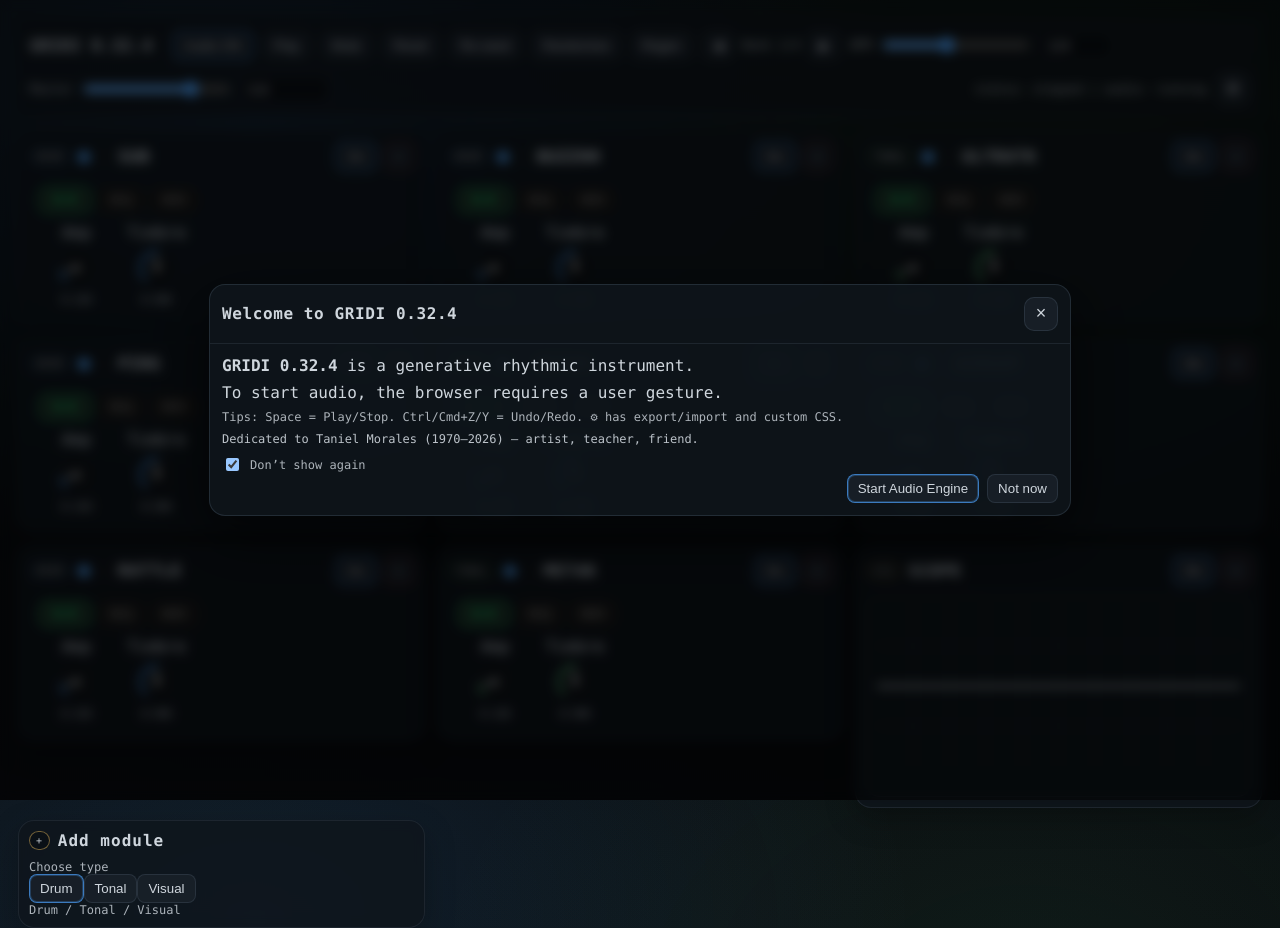
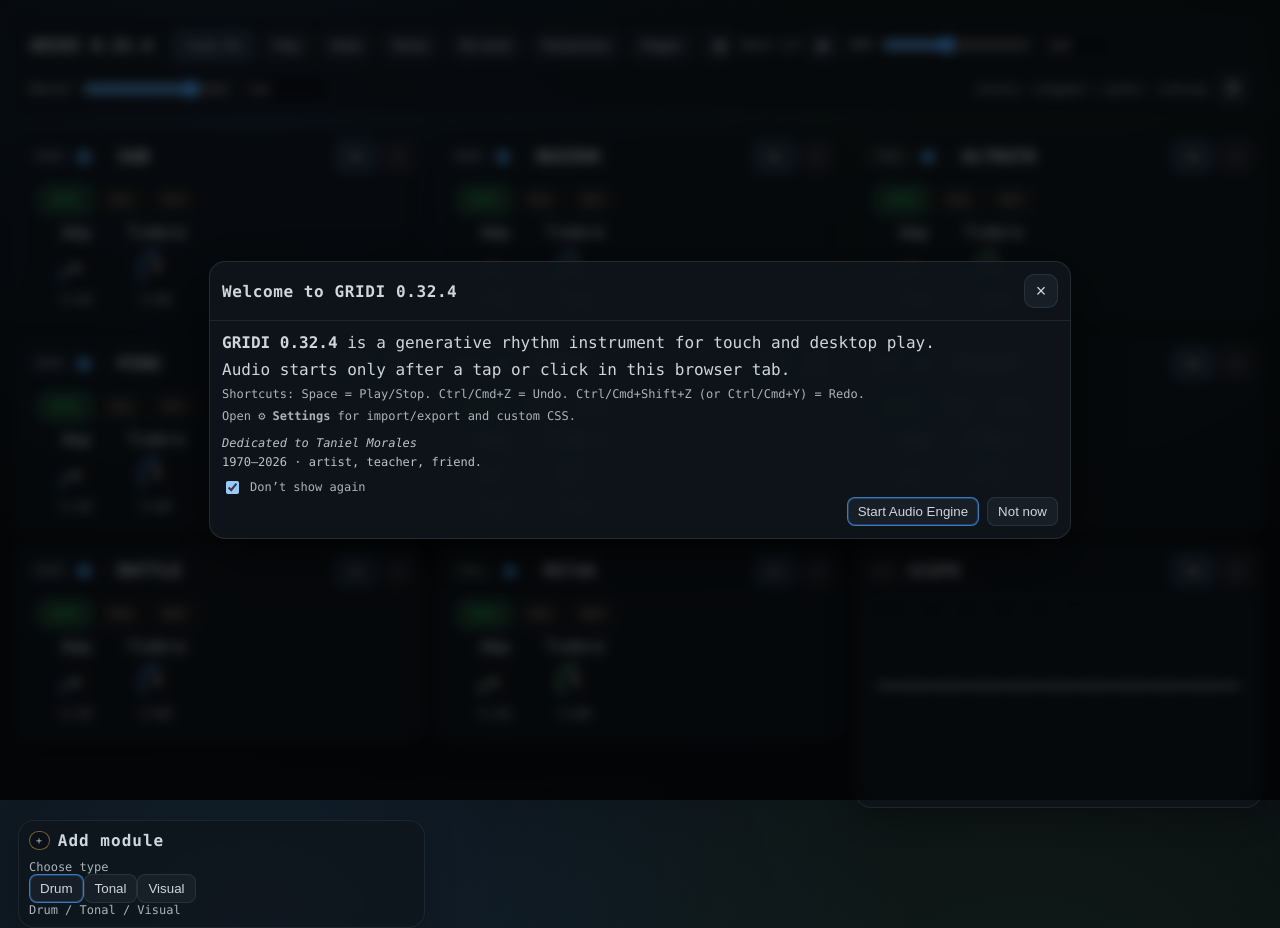
Before and after one commit to sigilabcodex/gridi, a website built with Vite: page index.html in a window 1280 px wide. Built offline with nearby package versions, Linux system fonts and the light colour scheme.

Commit message:
Polish welcome and settings modal microcopy

```diff
--- a/src/ui/app.ts
+++ b/src/ui/app.ts
@@ -594,6 +594,11 @@
     const m = makeModal("Settings");
     const body = m.body;
 
+    const settingsIntro = el("div", "small settingsIntro");
+    settingsIntro.textContent =
+      "Tip: Audio can only start after a tap/click in this tab. Shortcuts: Space = Play/Stop, Ctrl/Cmd+Z = Undo, Ctrl/Cmd+Shift+Z or Ctrl/Cmd+Y = Redo.";
+    body.appendChild(settingsIntro);
+
     const grouped = new Map<string, typeof settingsSchema>();
     for (const def of settingsSchema) {
       const list = grouped.get(def.section) ?? [];
@@ -784,10 +789,11 @@
 
     const p = el("div", "welcomeText");
     p.innerHTML = `
-      <p><b>${APP_DISPLAY_NAME}</b> is a generative rhythmic instrument.</p>
-      <p>To start audio, the browser requires a user gesture.</p>
-      <p class="small">Tips: Space = Play/Stop. Ctrl/Cmd+Z/Y = Undo/Redo. ⚙ has export/import and custom CSS.</p>
-      <p class="small welcomeDedication">Dedicated to Taniel Morales (1970–2026) — artist, teacher, friend.</p>
+      <p><b>${APP_DISPLAY_NAME}</b> is a generative rhythm instrument for touch and desktop play.</p>
+      <p>Audio starts only after a tap or click in this browser tab.</p>
+      <p class="small">Shortcuts: Space = Play/Stop. Ctrl/Cmd+Z = Undo. Ctrl/Cmd+Shift+Z (or Ctrl/Cmd+Y) = Redo.</p>
+      <p class="small">Open <b>⚙ Settings</b> for import/export and custom CSS.</p>
+      <p class="small welcomeDedication"><span>Dedicated to Taniel Morales</span><span>1970–2026 · artist, teacher, friend.</span></p>
     `;
 
     const row = el("div", "settingsBtnRow");
--- a/src/ui/style.css
+++ b/src/ui/style.css
@@ -465,10 +465,24 @@
   line-height: 1.35;
 }
 
-.welcomeText p { margin: 0 0 8px 0; }
+.welcomeText {
+  display: grid;
+  gap: 8px;
+}
+.welcomeText p { margin: 0; }
 .welcomeDedication {
-  line-height: 1.3;
+  margin-top: 4px !important;
+  line-height: 1.35;
   opacity: 0.9;
+  display: grid;
+  gap: 2px;
+}
+.welcomeDedication span:first-child {
+  font-style: italic;
+}
+.settingsIntro {
+  margin-bottom: 2px;
+  line-height: 1.35;
 }
 .chkRow {
   display: flex;
```
